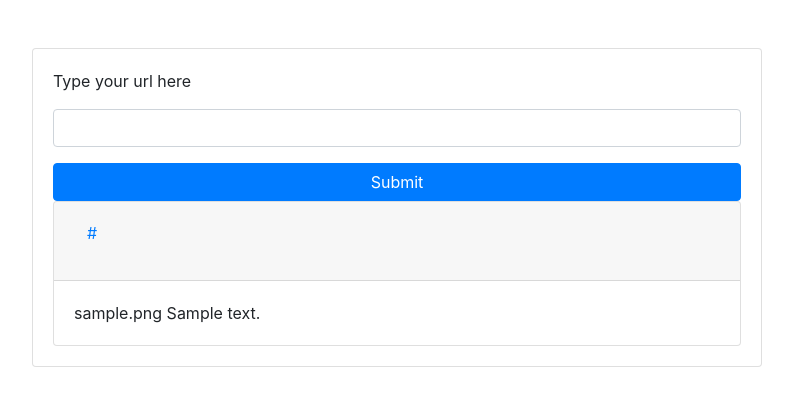
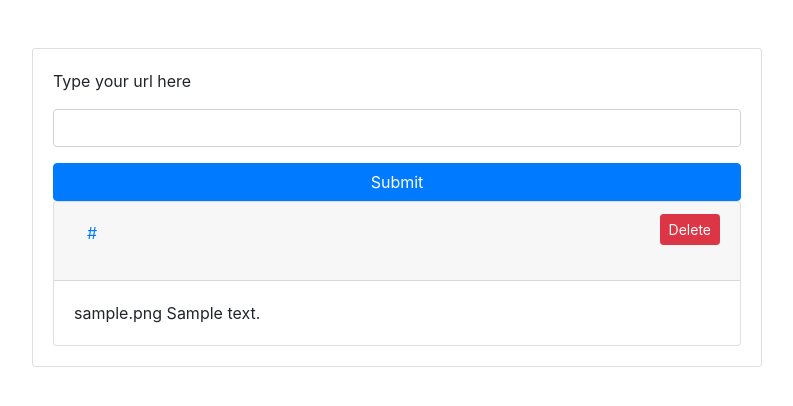
Before and after one commit to MarqQ/url_parser, a Django app: template core_parser/core/templates/home.html in a window 1280 px wide. Shown: the top 406 px of the page, without its empty margins (243-1036 px from the left). Run offline with Django 3.2, Linux system fonts and the light colour scheme; tables that the repository leaves empty hold one stand-in row (values such as "Sample post"); the template is opened without the code that fills it: values that come from a table or form of the project are taken from there, most other values are stand-ins (such as "Sample title", 1, 10 or a date in 2020); parts of the project's set-up code (start-up, migrations or seed data) failed here and were passed over.

Commit message:
Delete function updated

```diff
--- a/core_parser/core/templates/home.html
+++ b/core_parser/core/templates/home.html
@@ -36,6 +36,10 @@
                                                     aria-controls="collapseOne">
                                                 {{ u.url}}
                                             </p>
+                                            <a class="btn btn-danger btn-sm float-right" href="/delete/{{ u.id }}/">
+                                                <i class="fas fa-trash"></i>
+                                                Delete
+                                            </a>
                                         </h5>
                                     </div>
 
@@ -48,21 +52,6 @@
                                 </div>
                             </div>
                             {% endfor %}
-<!--                            <div class="mb-5">-->
-<!--                                {% for u in url %}-->
-<!--                                <p>-->
-<!--                                    <a class="btn btn-primary" data-toggle="collapse" href="#collapseExample"-->
-<!--                                       role="button" aria-expanded="false" aria-controls="collapseExample">-->
-<!--                                        {{ u.url }}-->
-<!--                                    </a>-->
-<!--                                </p>-->
-<!--                                <div class="collapse" id="collapseExample">-->
-<!--                                    <div class="card card-body">-->
-<!--                                        {{ u.file }}-->
-<!--                                    </div>-->
-<!--                                </div>-->
-<!--                                {% endfor %}-->
-<!--                            </div>-->
                         </form>
                     </div>
                 </div>
```
